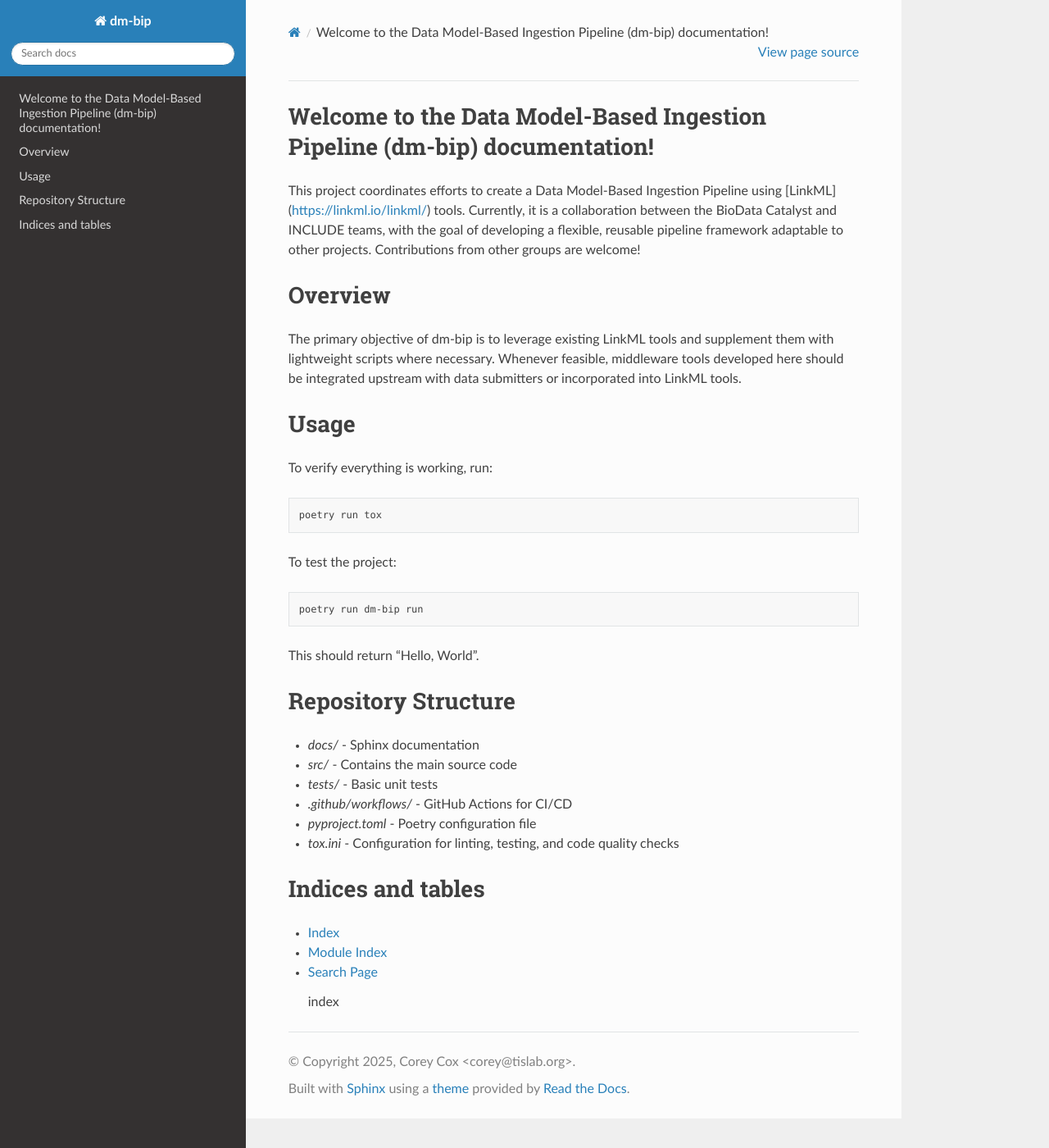
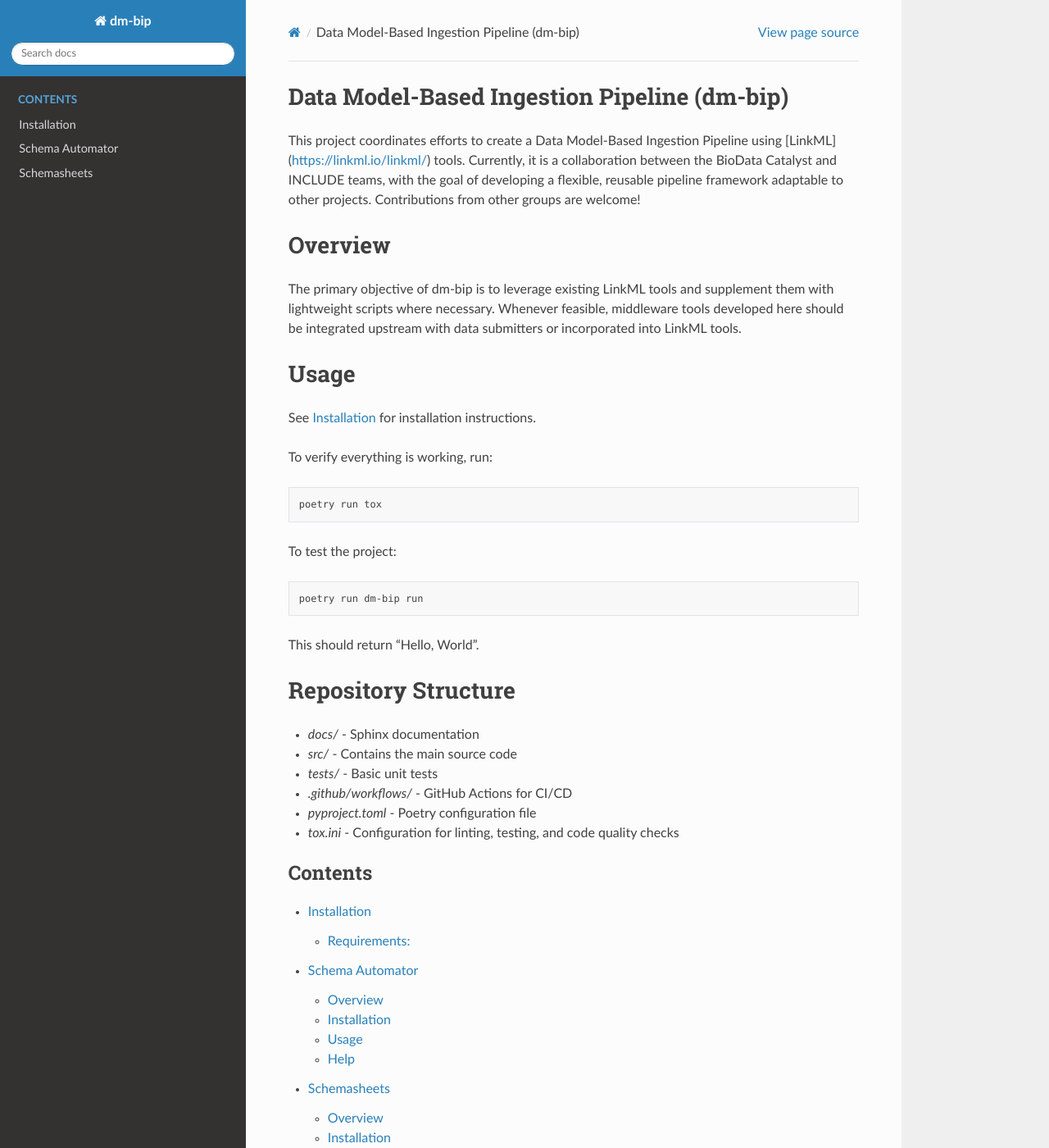
Before and after one commit to linkml/dm-bip, a Sphinx documentation site: the page built from docs/index.rst, in a window 1280 px wide and 1400 px high. Shown: the whole window at 82% size. Built offline with Sphinx 7.4.7 and the Read the Docs theme 3.1.0, drawn with Linux system fonts in a browser that asks for light colours.

Commit message:
Add installation instructions and other files

```diff
--- a/docs/index.rst
+++ b/docs/index.rst
@@ -1,6 +1,6 @@
 .. dm-bip documentation index file
 
-Welcome to the Data Model-Based Ingestion Pipeline (dm-bip) documentation!
+Data Model-Based Ingestion Pipeline (dm-bip)
 ==========================================================================
 
 This project coordinates efforts to create a Data Model-Based Ingestion Pipeline using [LinkML](https://linkml.io/linkml/) tools. Currently, it is a collaboration between the BioData Catalyst and INCLUDE teams, with the goal of developing a flexible, reusable pipeline framework adaptable to other projects. Contributions from other groups are welcome!
@@ -11,6 +11,8 @@ The primary objective of dm-bip is to leverage existing LinkML tools and supplem
 
 Usage
 =====
+See :doc:`installation` for installation instructions.
+
 To verify everything is working, run:
 
 .. code-block:: bash
@@ -34,6 +36,14 @@ Repository Structure
 - `pyproject.toml` - Poetry configuration file
 - `tox.ini` - Configuration for linting, testing, and code quality checks
 
+.. toctree::
+   :maxdepth: 2
+   :caption: Contents
+
+   installation
+   schema_automator
+   schemasheets
+
 
 Indices and tables
 ==================
```
